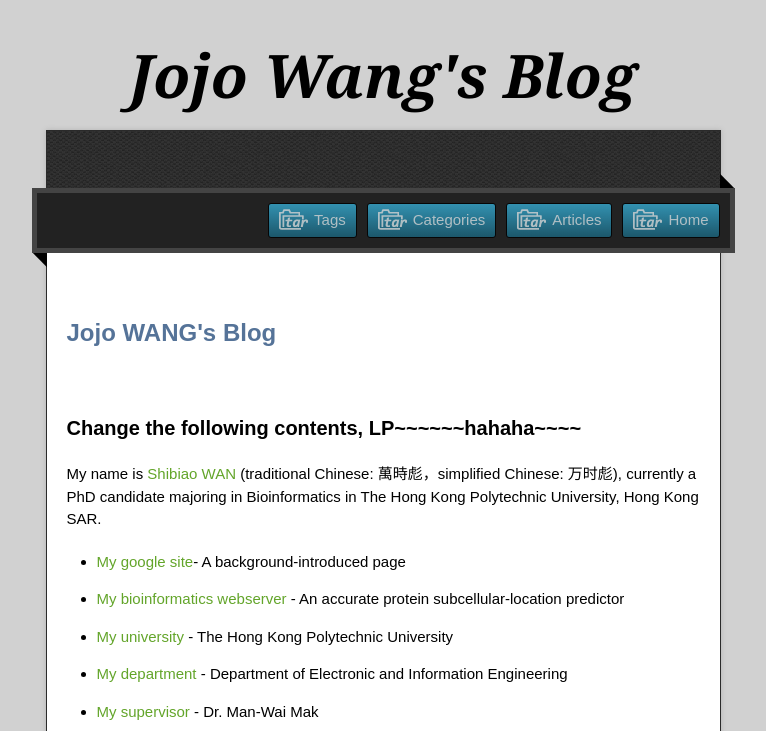
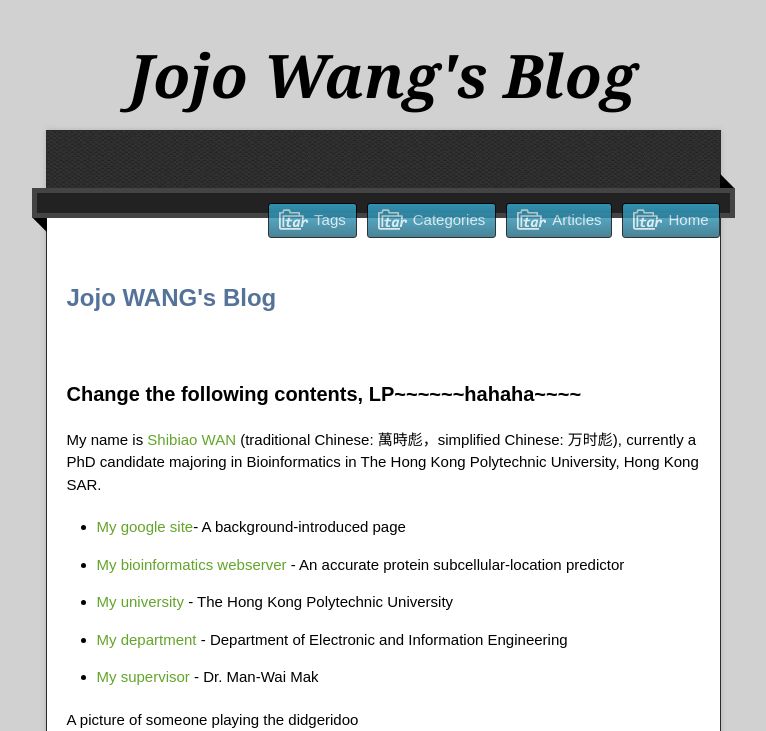
Before and after one commit to jojowang17/jekyll_demo, a Jekyll site: the page built from index.html, in a window 1280 px wide. Shown: the top 731 px of the page, without its empty margins (257-1023 px from the left). Built offline with Jekyll 4.4.1, drawn with Linux system fonts in a browser that asks for light colours; nearby versions of some CDN libraries; grey boxes are pictures that could not be loaded.

Commit message:
Update default.html

```diff
--- a/_layouts/default.html
+++ b/_layouts/default.html
@@ -28,11 +28,12 @@
       <p class="tagline"></p>
       <div id="main" role="main">
         <div class="download-bar">
-        <div class="inner">
         <a href="{{ site.url }}/" class="download-button tar"><span>Home</span></a>
         <a href="{{ site.url }}/articles/" class="download-button tar"><span>Articles</span></a>
         <a href="{{ site.url }}/categories/" class="download-button tar"><span>Categories</span></a>
         <a href="{{ site.url }}/tags/" class="download-button tar"><span>Tags</span></a>
+        <div class="inner">
+
         </div>
         <span class="blc"></span><span class="trc"></span>
         </div>
```
